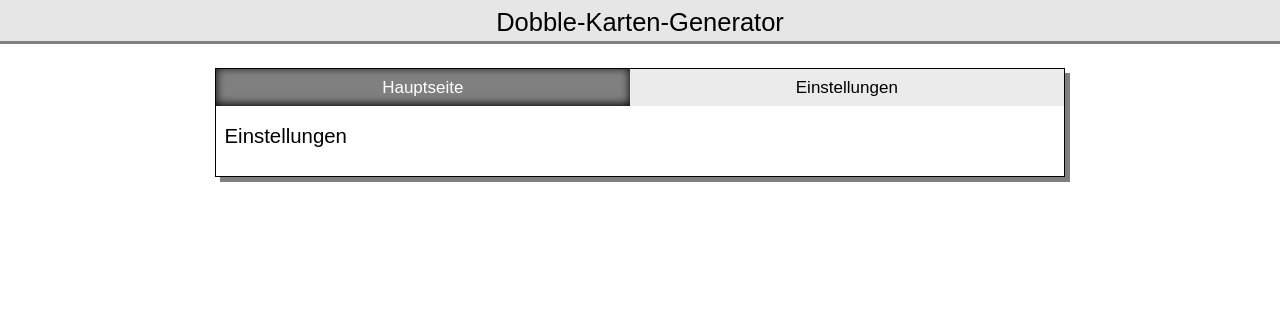
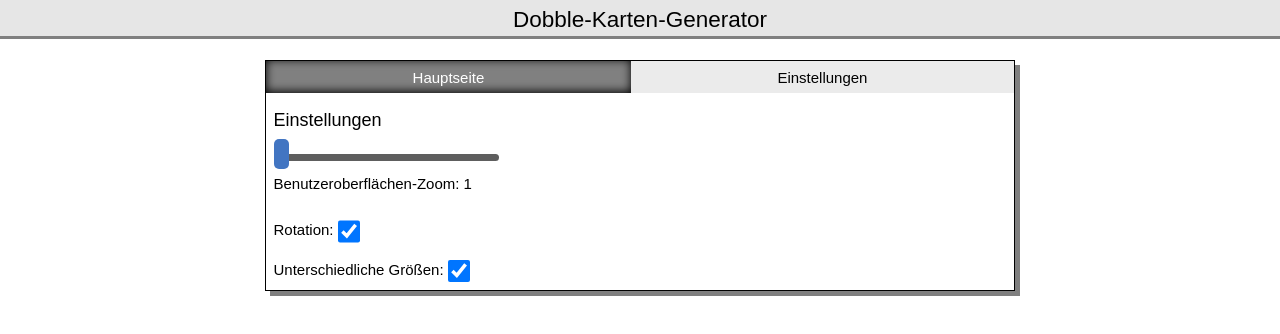
Before and after one commit to jazuabjul-0678/dobble-cards-generator, a SvelteKit app: page /settings in a window 1280 px wide. Shown: the top 334 px of the page. Built offline with nearby package versions, Linux system fonts and the light colour scheme.

Commit message:
Done for now

```diff
--- a/src/lib/store.ts
+++ b/src/lib/store.ts
@@ -6,3 +6,8 @@ export let symbolsData = writable({
     s: 0
 });
 export let pdfChildren: any = writable([]);
+export let settings: any = writable({
+    zoom: 1,
+    doRotate: true,
+    doScale: true
+});
--- a/src/routes/+layout.svelte
+++ b/src/routes/+layout.svelte
@@ -1,11 +1,16 @@
 <script lang="ts">
     import "../styles.css";
     import { page } from "$app/stores";
+    import { settings } from "$lib/store";
 
     const links: any[] = [
         { name: "Hauptseite", path: "/" },
         { name: "Einstellungen", path: "/settings" }
     ];
+
+    $: if (typeof document !== 'undefined') {
+        document.documentElement.style.setProperty("--zoom-level", $settings.zoom);
+    }
 </script>
 
 <header>
--- a/src/routes/settings/+page.svelte
+++ b/src/routes/settings/+page.svelte
@@ -1,10 +1,22 @@
-<script>
-
+<script lang="ts">
+    import { settings } from "$lib/store";
 </script>
 
 <h2>Einstellungen</h2>
 
+<input type="range" bind:value={$settings.zoom} max="1.5" min="1" step=".05">
 
+<p>Benutzeroberflächen-Zoom: <output>{$settings.zoom}</output></p>
+
+<br>
+
+<label for="checkbox-rotate">Rotation: </label>
+<input id="checkbox-rotate" type="checkbox" bind:checked={$settings.doRotate}>
+
+<br><br>
+
+<label for="checkbox-rotate">Unterschiedliche Größen: </label>
+<input id="checkbox-rotate" type="checkbox" bind:checked={$settings.doScale}>
 
 <style>
 
--- a/src/styles.css
+++ b/src/styles.css
@@ -10,7 +10,7 @@ body {
     font-family: sans-serif;
 }
 
-h1, h2, h3, h4, h5, h6, p, label, li {
+h1, h2, h3, h4, h5, h6, p, li {
     display: block;
     margin-top: .7rem;
     margin-bottom: .7rem;
@@ -18,9 +18,9 @@ h1, h2, h3, h4, h5, h6, p, label, li {
     line-height: 1.2rem;
 }
 
-
 html {
-    font-size: 17px;
+    --zoom-level: 1;
+    font-size: calc(var(--zoom-level) * 15px);
 }
 
 h1 {
@@ -84,3 +84,55 @@ button:hover {
 .separator:not(:empty)::after {
     margin-left: .25rem;
 }
+
+
+input[type="range"] {
+    -webkit-appearance: none;
+    appearance: none;
+    background: transparent;
+    cursor: pointer;
+    width: 15rem;
+}
+input[type="range"]:focus {
+    outline: none;
+}
+
+input[type="range"]::-webkit-slider-runnable-track {
+    background-color: rgb(94, 94, 94);
+    border-radius: 0.5rem;
+    height: 0.5rem;
+}
+
+input[type="range"]::-webkit-slider-thumb {
+    -webkit-appearance: none;
+    appearance: none;
+    margin-top: -1rem;
+
+    background-color: rgb(66, 117, 194);
+    height: 2rem;
+    width: 1rem;
+    border-radius: 5px;
+}
+
+input[type="range"]::-moz-range-track {
+    background-color: rgb(94, 94, 94);
+    border-radius: 0.5rem;
+    height: 0.5rem;
+}
+
+input[type="range"]::-moz-range-thumb {
+    border: none;
+    border-radius: 0;
+
+    background-color: rgb(66, 117, 194);
+    height: 2rem;
+    width: 1rem;
+    border-radius: 5px;
+}
+
+
+input[type="checkbox"] {
+    width: 1.5rem;
+    height: 1.5rem;
+    vertical-align: middle;
+}
```
Also changed, not shown: src/lib/lib.ts (+16 -0 lines), src/routes/+page.svelte (+58 -17 lines).
